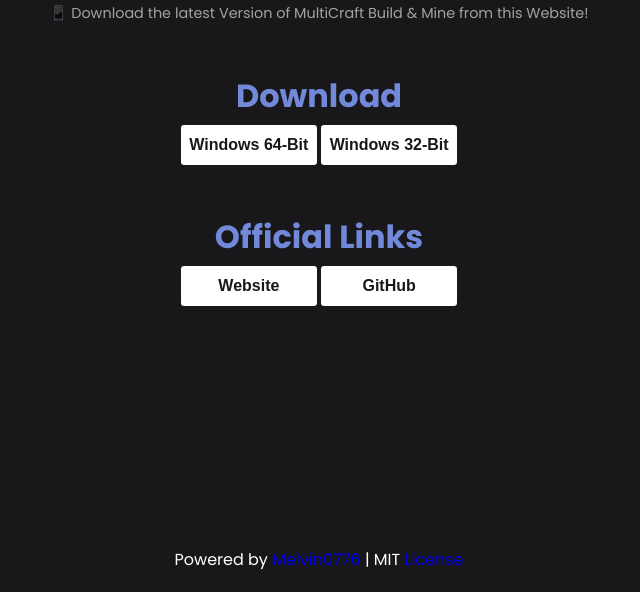
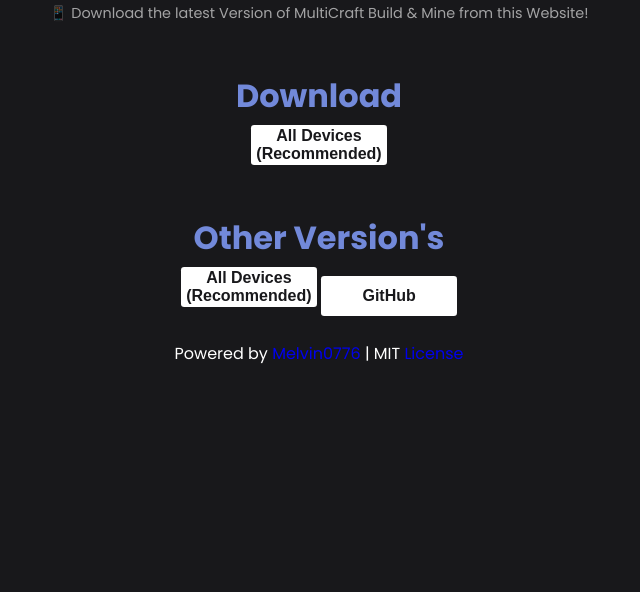
Before and after one commit to Melvin0776Company/MultiCraftAndroid, a plain HTML site: page index.html in a window 1280 px wide. Shown: the part 208-800 px from the top of the page, without its empty margins (321-961 px from the left). Drawn offline with Linux system fonts and the light colour scheme; no server answers.

Commit message:
Update index.html

```diff
--- a/index.html
+++ b/index.html
@@ -147,13 +147,11 @@
 
             <h1 class="special" style="margin-top:3rem;">Download</h1>
             <div class="center">
-                <a href="https://github.com/Melvin0776Company/MultiCraftPC/releases/download/2.0.2/multicraft-2.0.2-win64.zip" id="win64"><button class="btn">Windows 64-Bit</button></a>
-                <a href="https://github.com/Melvin0776Company/MultiCraftPC/releases/download/2.0.2/multicraft-2.0.2-win32.zip" id="win32"><button class="btn">Windows 32-Bit</button></a>
-            </div>
+                <a href="https://updates.multicraft.world/releases/android/MultiCraft-free.apk" id="win64"><button class="btn">All Devices (Recommended)</button></a>
 
-            <h1 class="special" style="margin-top:3rem;">Official Links</h1>
+            <h1 class="special" style="margin-top:3rem;">Other Version's</h1>
             <div class="center">
-                <a href="https://multicraft.world"><button class="btn">Website</button></a>
+                <a href="https://updates.multicraft.world/releases/android/MultiCraft-free.apk" id="win64"><button class="btn">All Devices (Recommended)</button></a>
                 <a href="https://github.com/MultiCraft"><button class="btn">GitHub</button></a>
             </div>
 </div>
```
